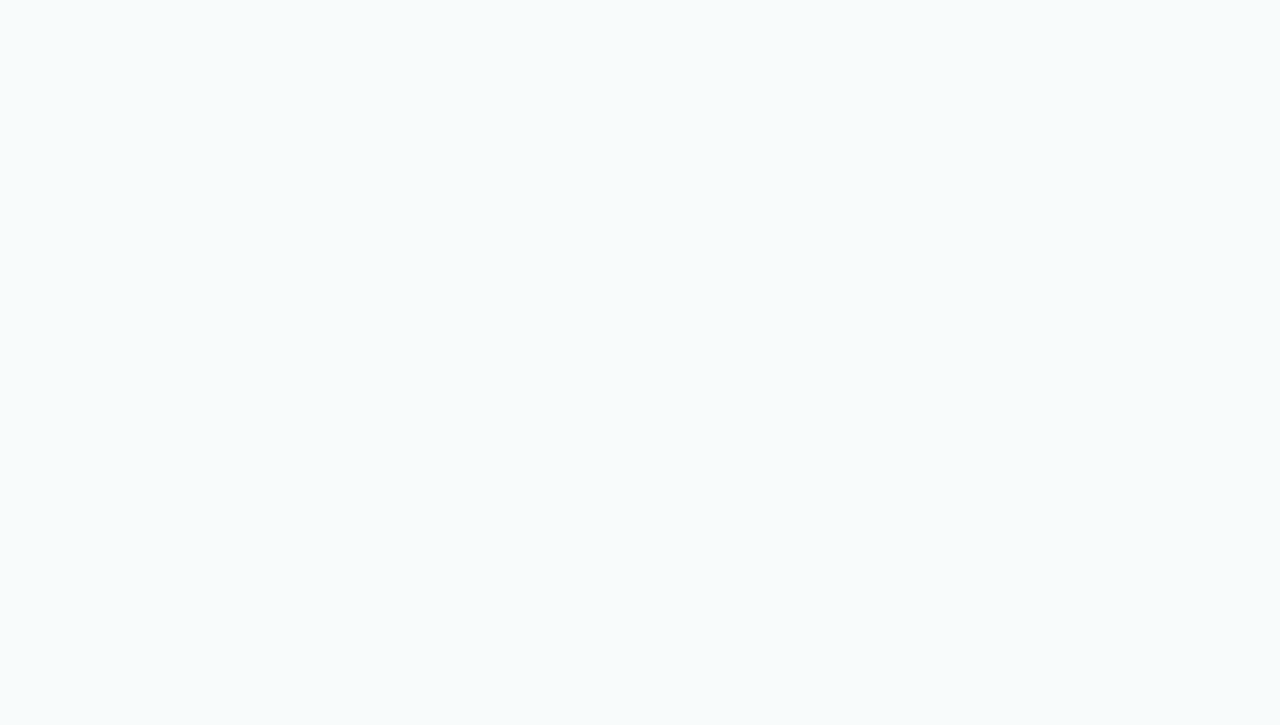
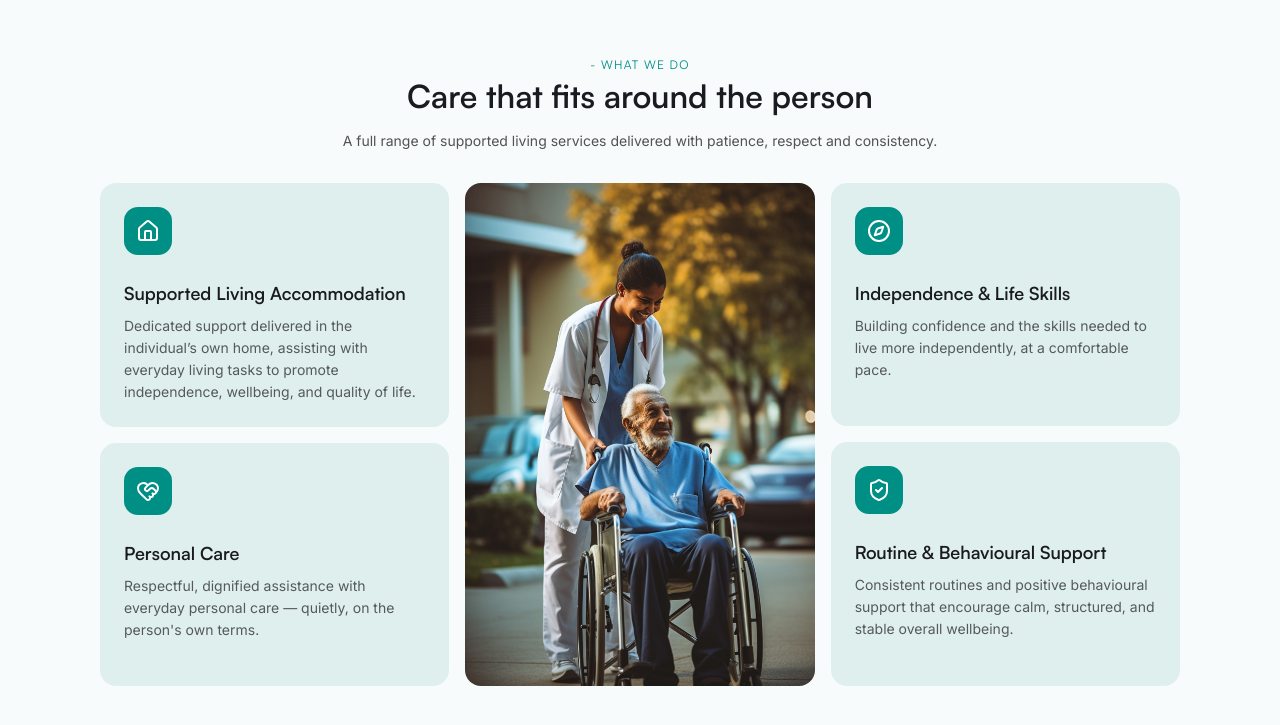
Before and after one commit to Bethel-Springs-Projects/bethel-springs-website, a Next.js app: page / in a window 1280 px wide. Shown: the part 807-1532 px from the top of the page. Before the commit the page ends 800 px from the top, so only its background shows below. Built offline with nearby package versions, Linux system fonts and the light colour scheme.

Commit message:
feat(landing page): Add WhatWeDo component and image

```diff
--- a/app/(home)/page.tsx
+++ b/app/(home)/page.tsx
@@ -1,9 +1,11 @@
 import Hero from "@/components/Hero";
+import WhatWeDo from "@/components/WhatWeDo";
 
 export default function HomePage() {
   return (
     <div>
       <Hero />
+      <WhatWeDo/>
     </div>
   );
 }
--- a/assets/images/index.ts
+++ b/assets/images/index.ts
@@ -1,6 +1,7 @@
 import bsLogo from "./bethel-springs-logo.png";
 import bsLogoTransparent from "./bethel-springs-logo-transparent.png";
-import bsHero from "./bethel-springs-hero.png"
-import bsIllustration from "./bethel-springs-illustration.jpg"
+import bsHero from "./bethel-springs-hero.png";
+import bsIllustration from "./bethel-springs-illustration.jpg";
+import nursePatient from "./nurse-and-patient.jpg";
 
-export { bsLogo, bsLogoTransparent, bsHero, bsIllustration };
+export { bsLogo, bsLogoTransparent, bsHero, bsIllustration, nursePatient };
--- /dev/null
+++ b/components/WhatWeDo.tsx
@@ -0,0 +1,96 @@
+import { bsHero, nursePatient } from "@/assets/images";
+import { Compass, HeartHandshake, House, ShieldCheck } from "lucide-react";
+import Image from "next/image";
+import React from "react";
+
+const services = [
+  {
+    title: "Supported Living Accommodation",
+    description:
+      "Dedicated support delivered in the individual’s own home, assisting with everyday living tasks to promote independence, wellbeing, and quality of life.",
+    icon: House,
+  },
+  {
+    title: "Personal Care",
+    description:
+      "Respectful, dignified assistance with everyday personal care — quietly, on the person's own terms.",
+    icon: HeartHandshake,
+  },
+  {
+    title: "Independence & Life Skills",
+    description:
+      "Building confidence and the skills needed to live more independently, at a comfortable pace.",
+    icon: Compass,
+  },
+  {
+    title: "Routine & Behavioural Support",
+    description:
+      "Consistent routines and positive behavioural support that encourage calm, structured, and stable overall wellbeing.",
+    icon: ShieldCheck,
+  },
+];
+
+const WhatWeDo = () => {
+  return (
+    <section className="padding-x padding-y">
+      <div className="">
+        <div className="max-w-[700px] mx-auto flex flex-col items-center">
+          <p className="font-satoshi text-xs text-primary tracking-widest uppercase text-neutral-500">
+            - What We Do
+          </p>
+          <h2 className="mt-1 text-2xl md:text-[32px] bg-amber- md:leading-9.5 text-center font-semibold">
+            Care that fits around <br className="xs:hidden" /> the person
+          </h2>
+          <p className="mt-2 md:mt-4 text-center text-neutral-600">
+            A full range of supported living services delivered with patience,
+            respect and consistency.
+          </p>
+        </div>
+
+        <div className="mt-8 grid sm:grid-cols-2 lg:grid-cols-3 gap-4">
+          <div className="flex flex-col gap-4">
+            {services.slice(0, 2).map((service, idx) => (
+              <div key={idx} className="p-4 md:p-6 flex-1 rounded-[16px] bg-primary/10">
+                <div className="bg-primary w-fit rounded-xl p-3">
+                  <service.icon className="size-6 text-white" />
+                </div>
+                <h3 className="mt-4 md:mt-6 text-sm md:text-lg font-satoshi font-semibold">
+                  {service.title}
+                </h3>
+                <p className="mt-1 md:mt-2 text-txt-black/70 leading-5.5 ">
+                  {service.description}
+                </p>
+              </div>
+            ))}
+          </div>
+
+          <div className="max-lg:hidden bg-amber-100 rounded-[16px] overflow-hidden ">
+            <Image
+              src={nursePatient}
+              alt="what we do image"
+              className="size-full object-cover"
+            />
+          </div>
+
+          <div className="flex flex-col gap-4">
+             {services.slice(2, 4).map((service, idx) => (
+              <div key={idx} className="p-4 md:p-6 flex-1 rounded-[16px] bg-primary/10">
+                <div className="bg-primary w-fit rounded-xl p-3">
+                  <service.icon className="size-6 text-white" />
+                </div>
+                <h3 className="mt-4 md:mt-6 text-sm md:text-lg font-satoshi font-semibold">
+                  {service.title}
+                </h3>
+                <p className="mt-1 md:mt-2 text-txt-black/70 leading-5.5 ">
+                  {service.description}
+                </p>
+              </div>
+            ))}
+          </div>
+        </div>
+      </div>
+    </section>
+  );
+};
+
+export default WhatWeDo;
```
Also changed, not shown: assets/images/nurse-and-patient.jpg (added).
